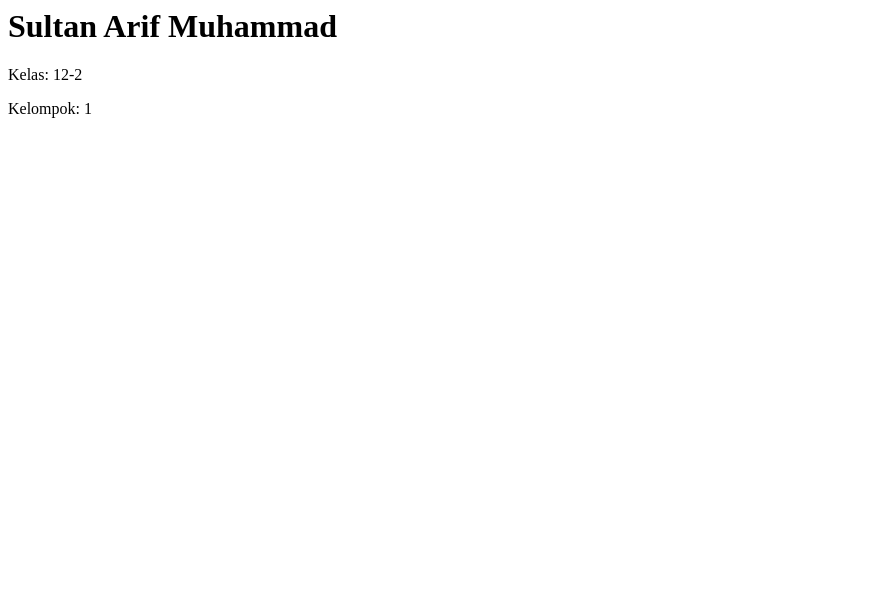
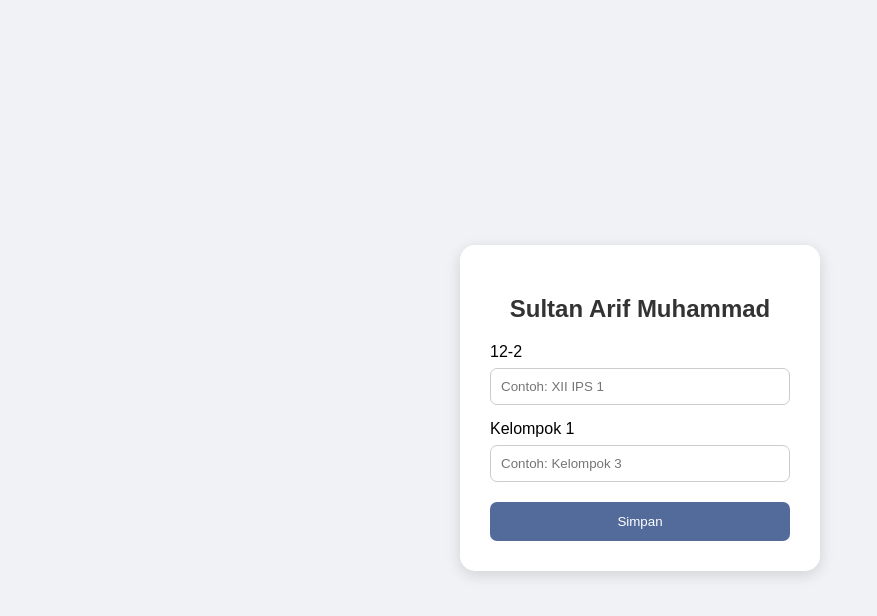
Before and after one commit to kasihpahamkelompok1/UPRAK-INFORMATIKA, a plain HTML site: page sultan.html in a window 1280 px wide. Shown: the whole page, without its empty margins (0-877 px from the left). Drawn offline with Linux system fonts and the light colour scheme.

Commit message:
Update sultan.html

```diff
--- a/sultan.html
+++ b/sultan.html
@@ -1,3 +1,74 @@
-<h1>Sultan Arif Muhammad</h1>
-<p>Kelas: 12-2</p>
-<p>Kelompok: 1</p>
+
+<!DOCTYPE html>
+<html lang="id">
+<head>
+    <meta charset="UTF-8">
+    <meta name="viewport" content="width=device-width, initial-scale=1.0">
+    <title>Sultan Arif Muhammad</title>
+    <style>
+        body {
+            font-family: Arial, sans-serif;
+            background: #f0f2f5;
+            display: flex;
+            justify-content: center;
+            align-items: center;
+            min-height: 100vh;
+        }
+
+        .container {
+            background: white;
+            padding: 30px;
+            border-radius: 15px;
+            width: 300px;
+            box-shadow: 0 4px 15px #0002;
+        }
+
+        h2 {
+            text-align: center;
+            color: #333;
+        }
+
+        label {
+            display: block;
+            margin-top: 15px;
+        }
+
+        input {
+            width: 100%;
+            padding: 10px;
+            margin-top: 7px;
+            border: 1px solid #ccc;
+            border-radius: 7px;
+            box-sizing: border-box;
+        }
+
+        button {
+            width: 100%;
+            margin-top: 20px;
+            padding: 12px;
+            background: #526b9b;
+            color: white;
+            border: none;
+            border-radius: 7px;
+            cursor: pointer;
+        }
+    </style>
+</head>
+<body>
+
+<div class="container">
+    <h2>Sultan Arif Muhammad</h2>
+
+    <label>12-2</label>
+    <input type="text" placeholder="Contoh: XII IPS 1">
+
+    <label>Kelompok 1</label>
+    <input type="text" placeholder="Contoh: Kelompok 3">
+
+    <button onclick="alert('Data berhasil diisi!')">
+        Simpan
+    </button>
+</div>
+
+</body>
+</html>
```
